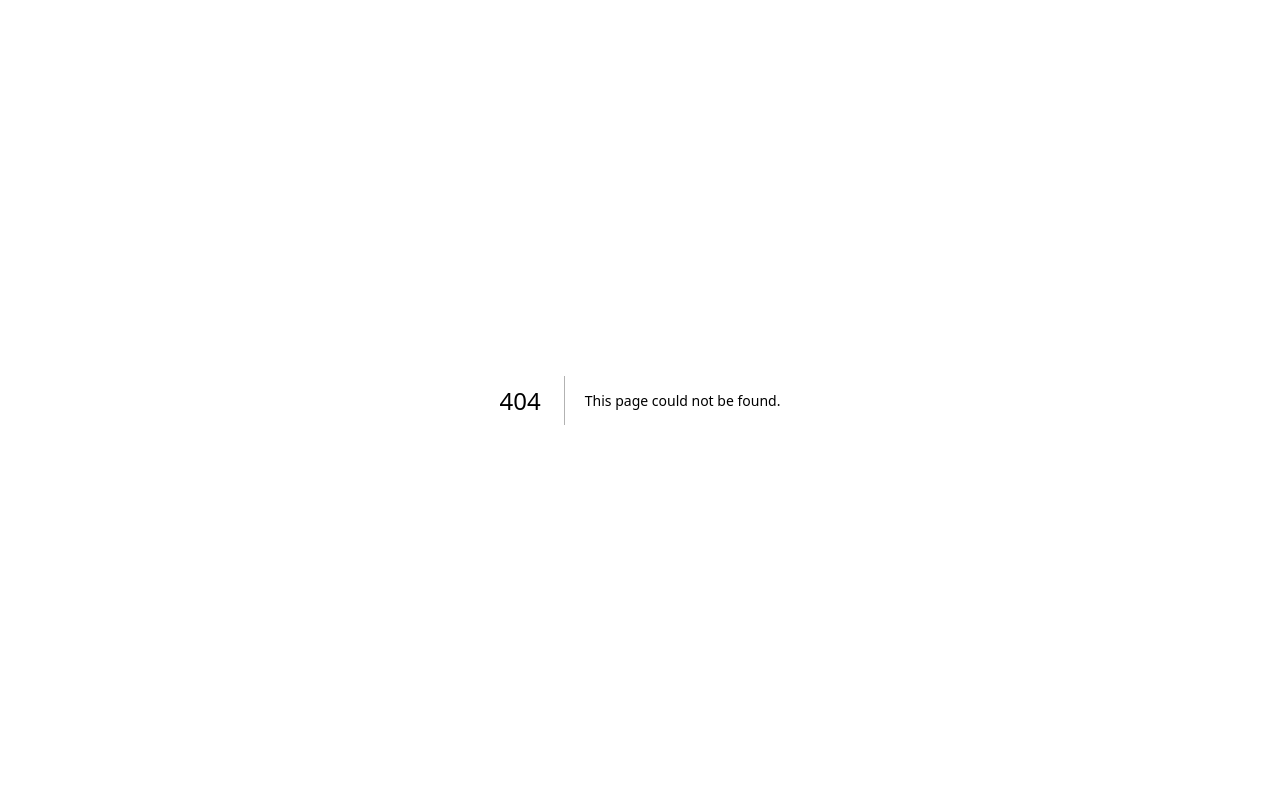
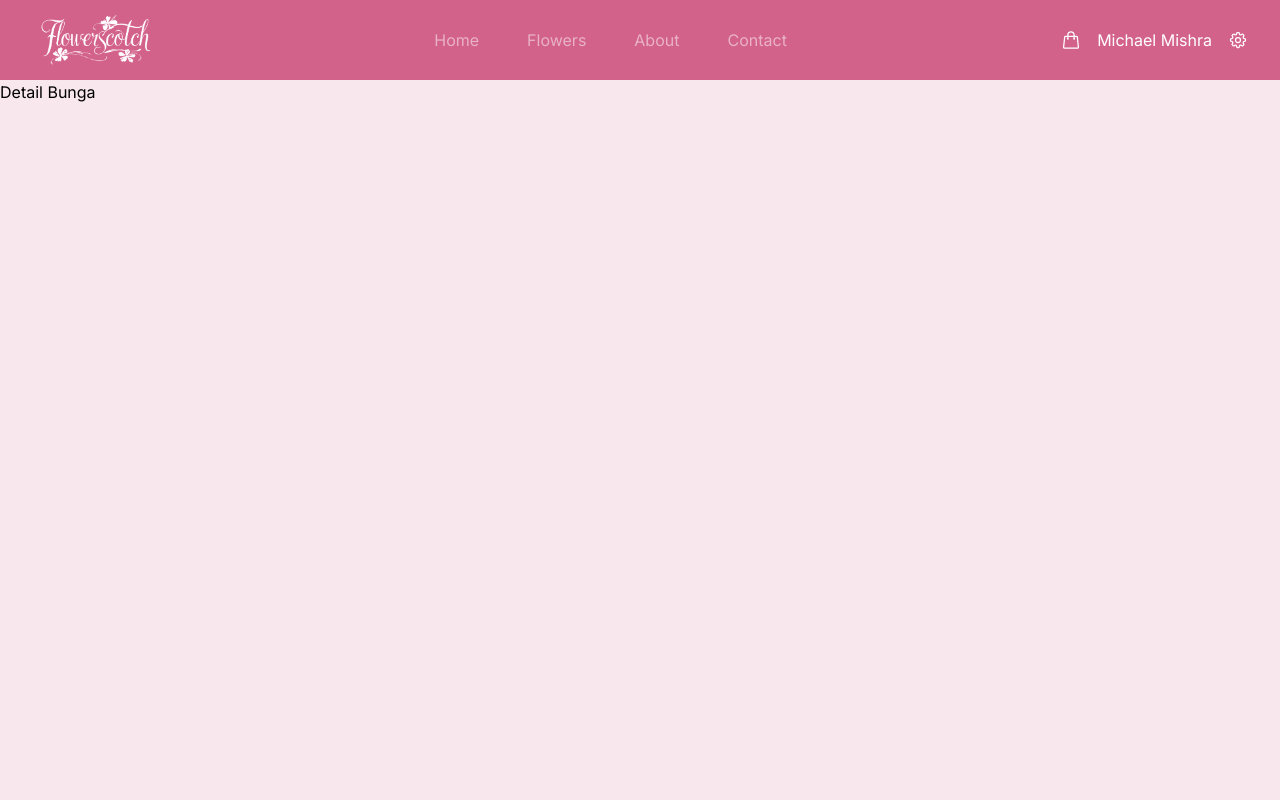
Before and after one commit to Puren34/bentwelve, a Next.js app: page /customers/flowers/detail in a window 1280 px wide. Before the commit this address had no page. Shown: the top 800 px of the page. Built offline with nearby package versions, Linux system fonts and the light colour scheme; a web font is replaced by a local one.

Commit message:
detail page

```diff
--- /dev/null
+++ b/app/customers/flowers/detail/page.tsx
@@ -0,0 +1,7 @@
+export default function FlowerDetailPage() {
+    return (
+      <div>
+        <h1>Detail Bunga</h1>
+      </div>
+    );
+  }
```
